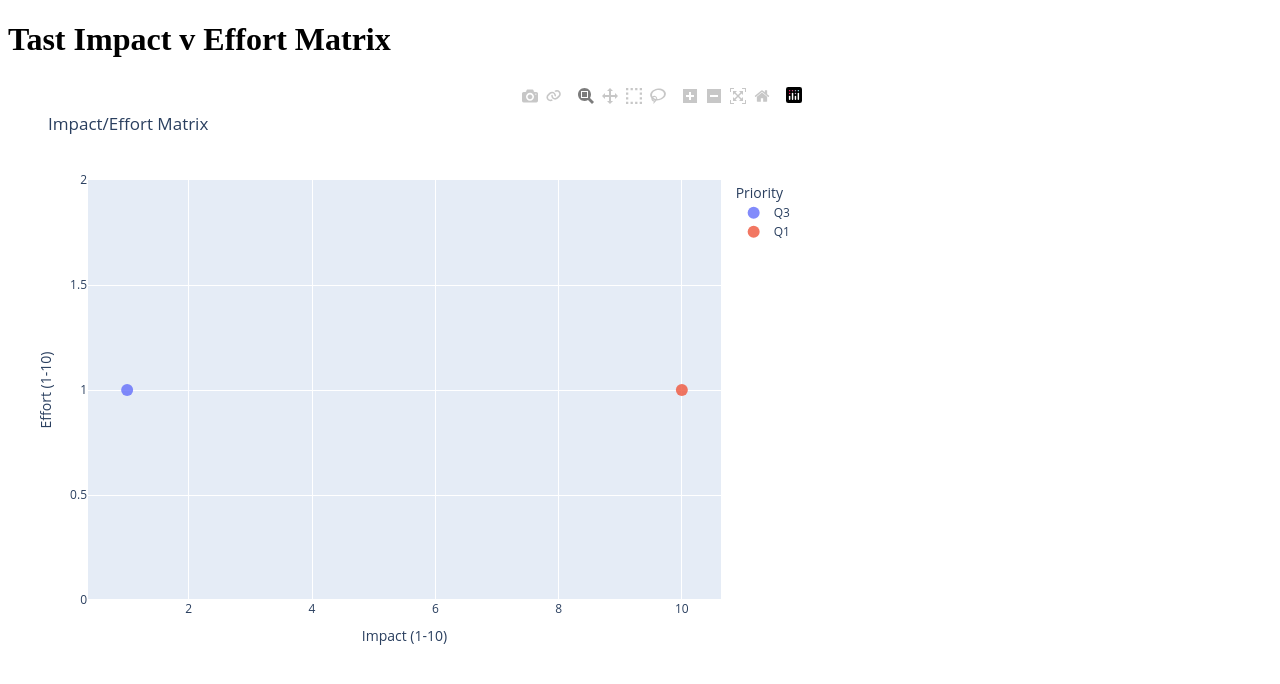
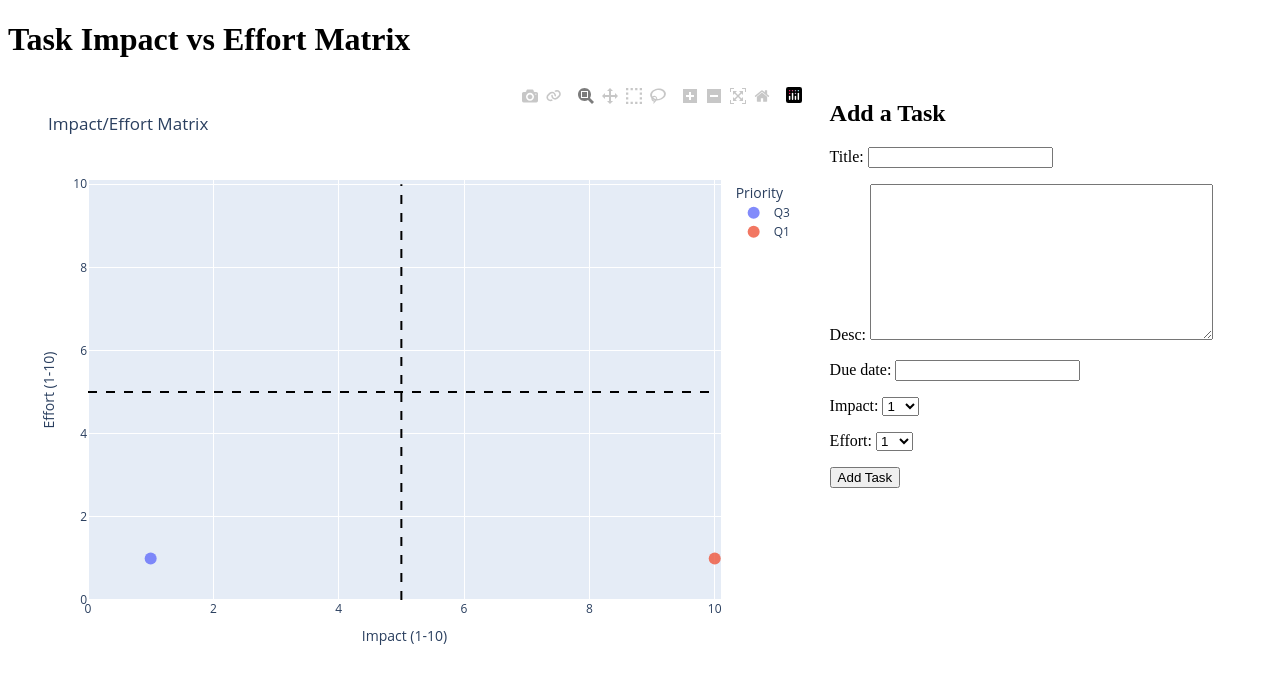
Before and after one commit to JT1456/IE_Matrix, a Django app: page / in a window 1280 px wide. Shown: the top 684 px of the page. Run offline with Django 5.2, Linux system fonts and the light colour scheme; data comes from the database, SQL or seed files in the repository; both versions use the stored data as it was after the commit; some libraries are stand-ins or nearby versions.

Commit message:
Added task creation to homepage

```diff
--- /dev/null
+++ b/tasks/forms.py
@@ -0,0 +1,8 @@
+from django import forms
+from .models import Task
+
+
+class TaskForm(forms.ModelForm):
+    class Meta:
+        model = Task
+        fields = ['title', 'desc', 'due_date', 'impact', 'effort']
--- a/tasks/templates/tasks/matrix.html
+++ b/tasks/templates/tasks/matrix.html
@@ -3,12 +3,40 @@
     <head>
         <title>Task Matrix</title>
         <script src="https://cdn.plot.ly/plotly-latest.min.js"></script>
+        <style>
+            .container {
+                display: flex;
+                justify-content: space-between;
+            }
+
+            .graph {
+                width: 60%;
+            }
+
+            .form-container {
+                width: 35%;
+                padding-left: 20px;
+            }
+        </style>
     </head>
 
     <body>
-        <h1>Tast Impact v Effort Matrix</h1>
-        <div id="task-matrix">
-            {{graph|safe}}
+        <h1>Task Impact vs Effort Matrix</h1>
+        <div class="container">
+            <!-- Task Matrix Section -->
+            <div class="graph" id="task-matrix">
+                {{ graph|safe }}
+            </div>
+
+            <!-- Task Form Section -->
+            <div class="form-container">
+                <h2>Add a Task</h2>
+                <form method="post">
+                    {% csrf_token %}
+                    {{ form.as_p }}
+                    <button type="submit">Add Task</button>
+                </form>
+            </div>
         </div>
 
         <script>
--- a/tasks/views.py
+++ b/tasks/views.py
@@ -1,14 +1,25 @@
-from django.shortcuts import render
+from django.shortcuts import render, redirect
 from .models import Task
+from .forms import TaskForm
 import plotly.express as px
-import plotly.graph_objects as go
+
 
 # Create your views here.
 def matrix(request):
 
+    # Handle task submissions
+    if request.method == 'POST':
+        form = TaskForm(request.POST)
+        if form.is_valid():
+            form.save()
+            return redirect('matrix')
+
+    else:
+        form = TaskForm()
+
     tasks = Task.objects.all()
 
-    #Prep data for plotting
+    # Prep data for plotting
     task_data = {
         'Title': [task.title for task in tasks],
         'Impact': [task.impact for task in tasks],
@@ -17,7 +28,7 @@ def matrix(request):
         'URL': [f"/task/{task.pk}/" for task in tasks]
     }
 
-    #Create scatter plot
+    # Create scatter plot
     fig = px.scatter(
         task_data,
         x="Impact",
@@ -34,6 +45,22 @@ def matrix(request):
         height=600
     )
 
+    # Limit axis
+    fig.update_layout(
+        shapes=[
+            dict(
+                type='line', x0=5, x1=5, y0=0, y1=10,
+                line=dict(color='Black', dash='dash')
+            ),
+            dict(
+                type='line', x0=0, x1=10, y0=5, y1=5,
+                line=dict(color='Black', dash='dash')
+            )
+        ],
+        xaxis=dict(range=[0, 10.1]),
+        yaxis=dict(range=[0, 10.1]),
+    )
+
     # Make tasks clickable
     fig.update_traces(
         marker=dict(size=12, opacity=0.8),
@@ -48,4 +75,5 @@ def matrix(request):
 
     graph_html = fig.to_html(full_html=False)
 
-    return render(request, 'tasks/matrix.html', {'graph': graph_html})
+
+    return render(request, 'tasks/matrix.html', {'graph': graph_html, 'form': form})
```
Also changed, not shown: db.sqlite3, tasks/migrations/0002_alter_task_priority.py (added).
